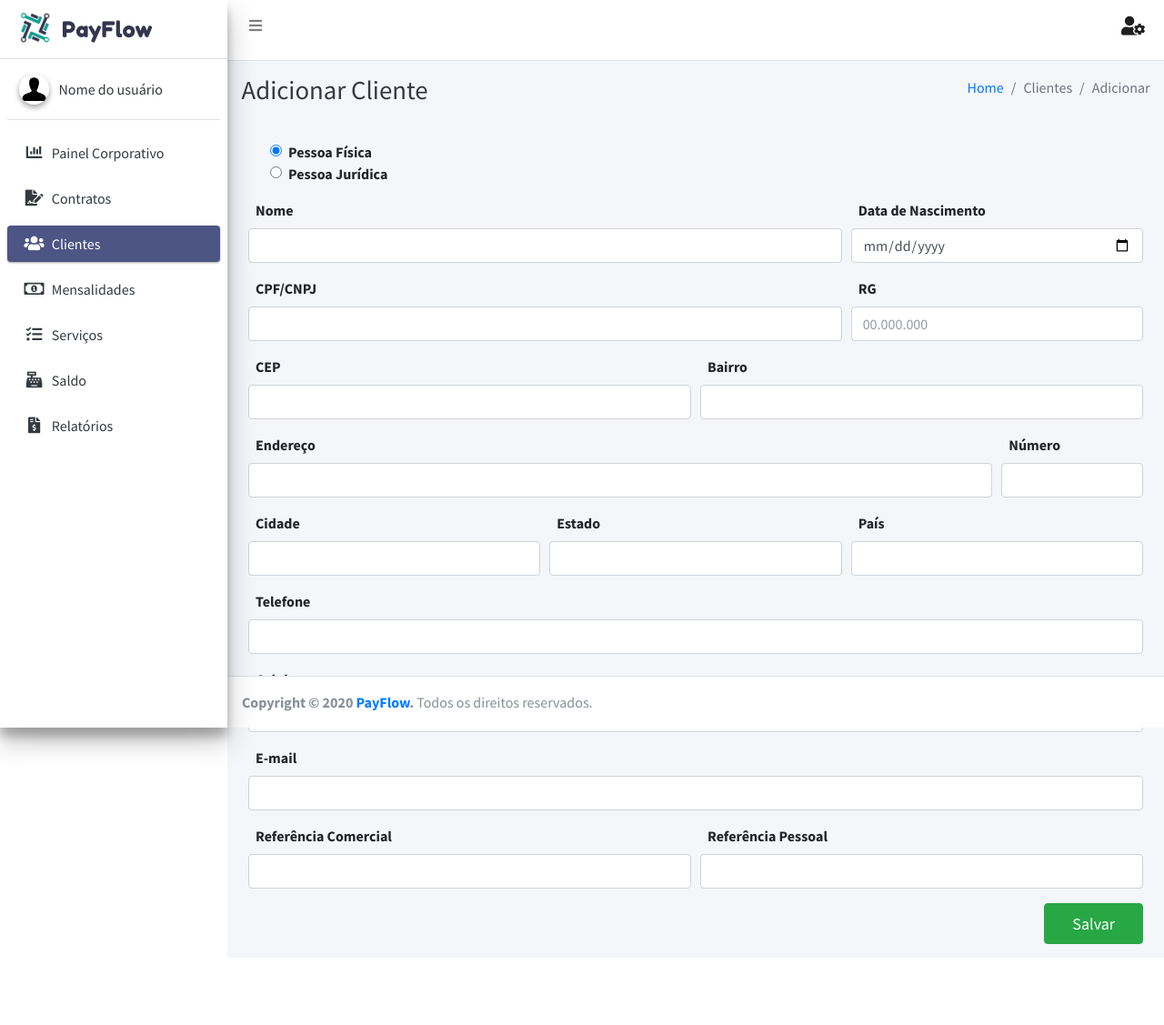
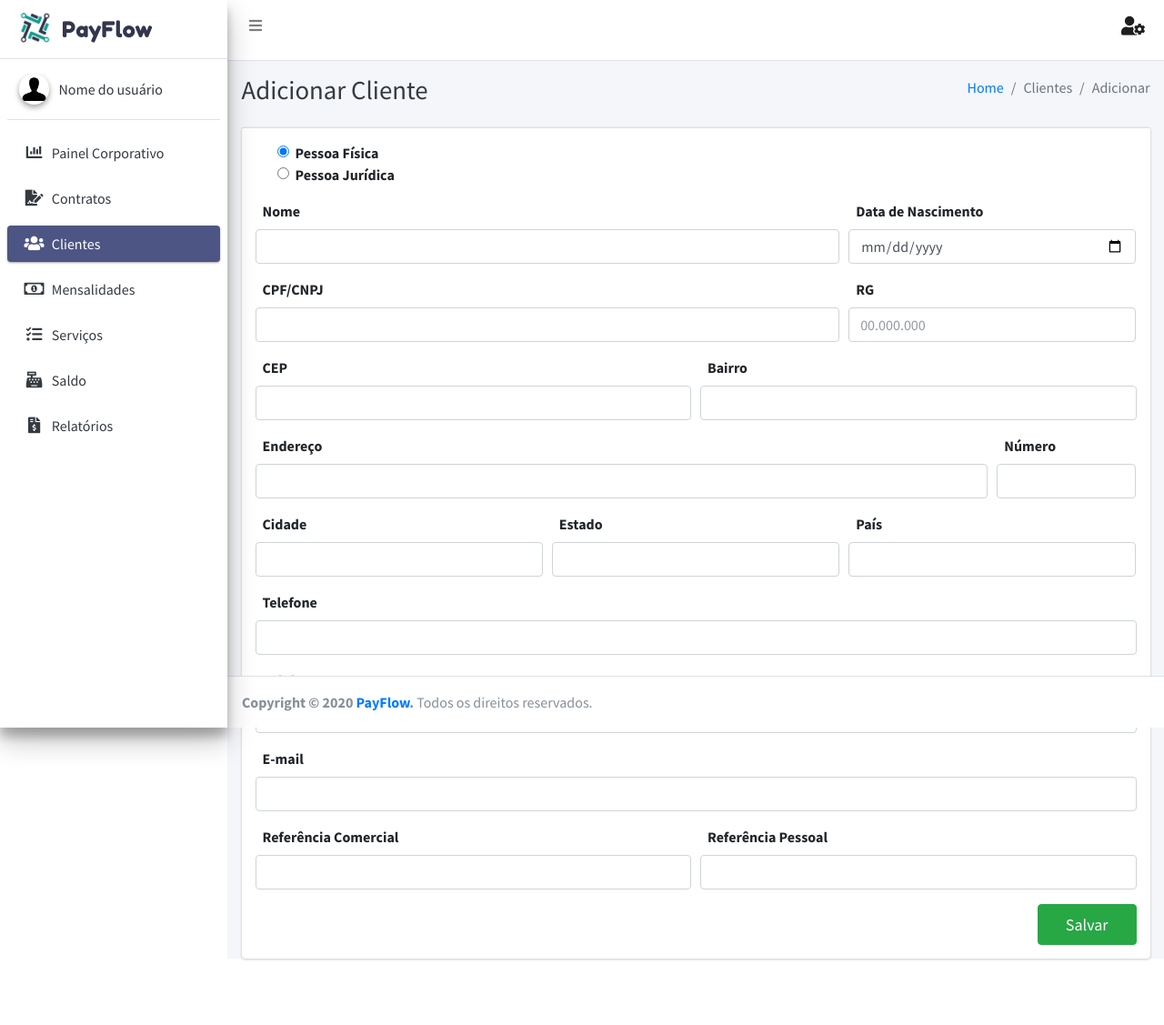
Before and after one commit to arthurmgb/payflow, a PHP site: page /add_cliente.php in a window 1280 px wide. Shown: the whole page at 91% size. Before the commit the page ends 1038 px from the top, so only its background shows below. Run offline with PHP 8.4, Linux system fonts and the light colour scheme; some libraries are stand-ins or nearby versions.

Commit message:
Update add_cliente.php

```diff
--- a/add_cliente.php
+++ b/add_cliente.php
@@ -180,7 +180,9 @@
 
     <!-- Main content -->
     <section class="content">
-      <form class="sec-pad">
+    <div class="container-fluid">
+    <div class="card">
+      <form class="sec-pad border-top">
       <div class="form-check">
         <input class="form-check-input ml-1" type="radio" name="exampleRadios" id="exampleRadios1" value="opcao1" checked>
         <label class="form-check-label ml-4 font-weight-bold" for="exampleRadios1">
@@ -278,7 +280,9 @@
       <div class="d-flex justify-content-end">
       <button class="btn btn-success save-btn" type="submit">Salvar</button>
       </div>
+      </div>
       </form>
+      </div>
     </section>
     <!-- /.content -->
   </div>
```
